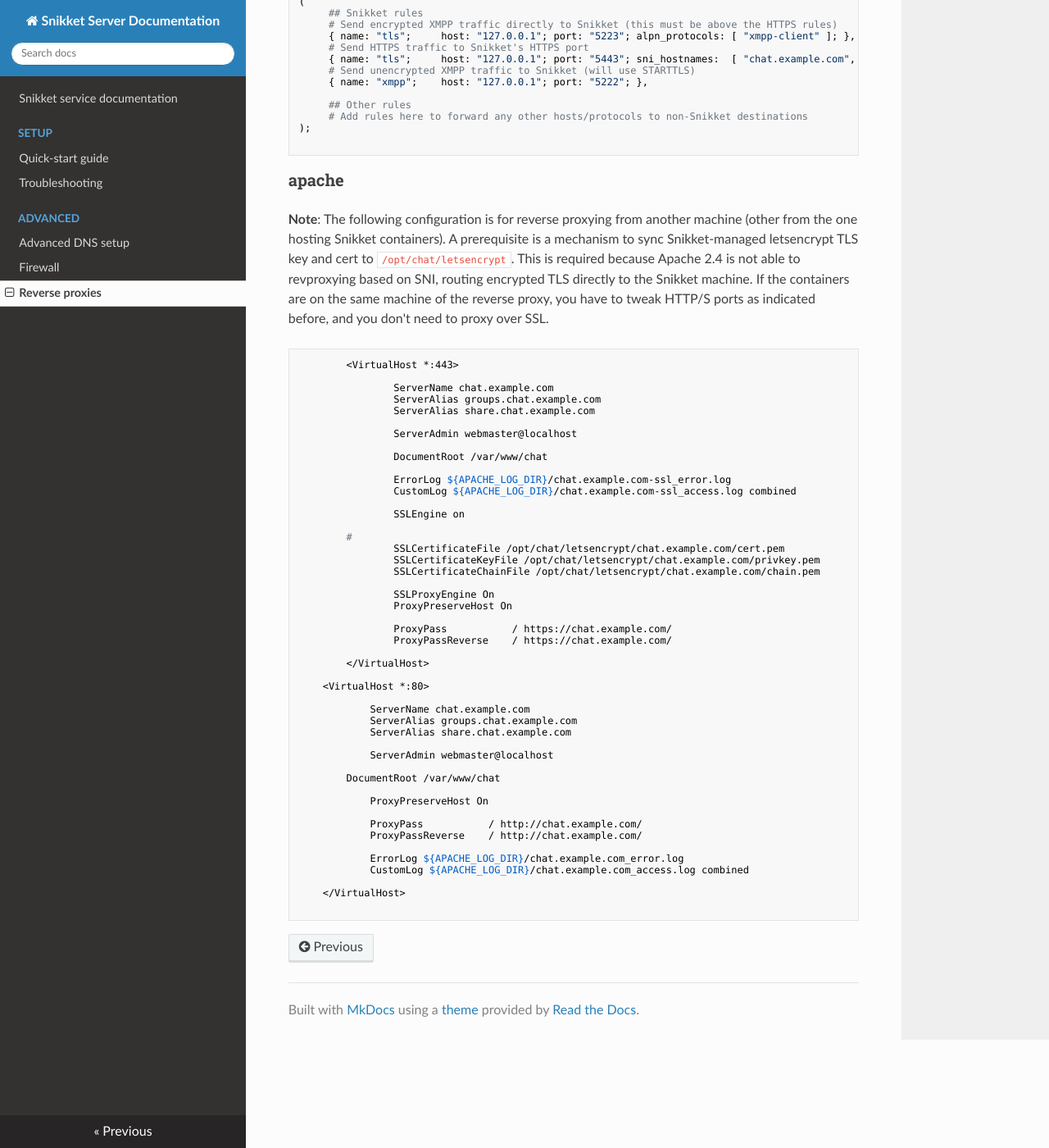
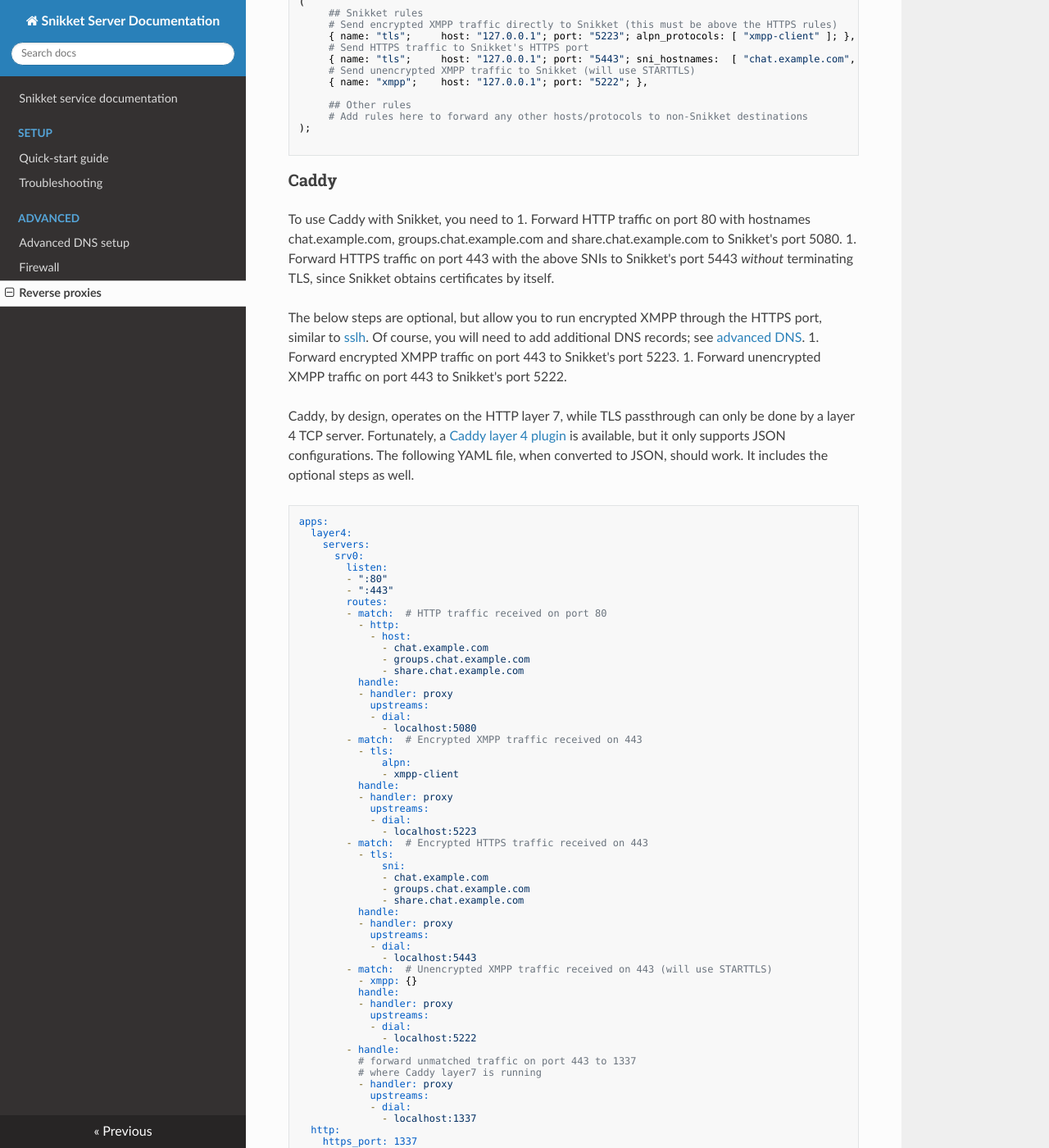
Before and after one commit to snikket-im/snikket-server, an MkDocs documentation site: the page built from docs/advanced/reverse_proxy.md, in a window 1280 px wide and 1400 px high, scrolled down 2420 px. Shown: the whole window at 82% size. Built offline with MkDocs 1.6.1, drawn with Linux system fonts in a browser that asks for light colours; nearby versions of some CDN libraries; some of the changed text lies outside the part shown.

Commit message:
Add reverse proxy guide for Caddy

````diff
--- a/docs/advanced/reverse_proxy.md
+++ b/docs/advanced/reverse_proxy.md
@@ -137,6 +137,89 @@
 
 ```
 
+### Caddy
+
+To use Caddy with Snikket, you need to
+1. Forward HTTP traffic on port 80 with hostnames chat.example.com, groups.chat.example.com
+and share.chat.example.com to Snikket's port 5080.
+1. Forward HTTPS traffic on port 443 with the above SNIs to Snikket's port 5443 *without*
+terminating TLS, since Snikket obtains certificates by itself.
+
+The below steps are optional, but allow you to run encrypted XMPP through the HTTPS port,
+similar to [sslh](https://github.com/snikket-im/snikket-server/blob/master/docs/advanced/reverse_proxy.md#sslh).
+Of course, you will need to add additional DNS records; see [advanced DNS](dns.md).
+1. Forward encrypted XMPP traffic on port 443 to Snikket's port 5223.
+1. Forward unencrypted XMPP traffic on port 443 to Snikket's port 5222.
+
+Caddy, by design, operates on the HTTP layer 7, while TLS passthrough can only be done by a
+layer 4 TCP server. Fortunately, a [Caddy layer 4 plugin](https://github.com/mholt/caddy-l4)
+is available, but it only supports JSON configurations. The following YAML file, when converted
+to JSON, should work. It includes the optional steps as well.
+```yaml
+apps:
+  layer4:
+    servers:
+      srv0:
+        listen:
+        - ":80"
+        - ":443"
+        routes:
+        - match:  # HTTP traffic received on port 80
+          - http:
+            - host:
+              - chat.example.com
+              - groups.chat.example.com
+              - share.chat.example.com
+          handle:
+          - handler: proxy
+            upstreams:
+            - dial:
+              - localhost:5080
+        - match:  # Encrypted XMPP traffic received on 443
+          - tls:
+              alpn:
+              - xmpp-client
+          handle:
+          - handler: proxy
+            upstreams:
+            - dial:
+              - localhost:5223
+        - match:  # Encrypted HTTPS traffic received on 443
+          - tls:
+              sni:
+              - chat.example.com
+              - groups.chat.example.com
+              - share.chat.example.com
+          handle:
+          - handler: proxy
+            upstreams:
+            - dial:
+              - localhost:5443
+        - match:  # Unencrypted XMPP traffic received on 443 (will use STARTTLS)
+          - xmpp: {}
+          handle:
+          - handler: proxy
+            upstreams:
+            - dial:
+              - localhost:5222
+        - handle:
+          # forward unmatched traffic on port 443 to 1337
+          # where Caddy layer7 is running
+          - handler: proxy
+            upstreams:
+            - dial:
+              - localhost:1337
+  http:
+    https_port: 1337
+    servers:
+      srv1:
+        listen:
+        - ":1337"
+        routes: [
+          # layer 7 / HTTP routes go here
+        ]
+```
+
 ### apache
 
 **Note**: The following configuration is for reverse proxying from another machine
````
